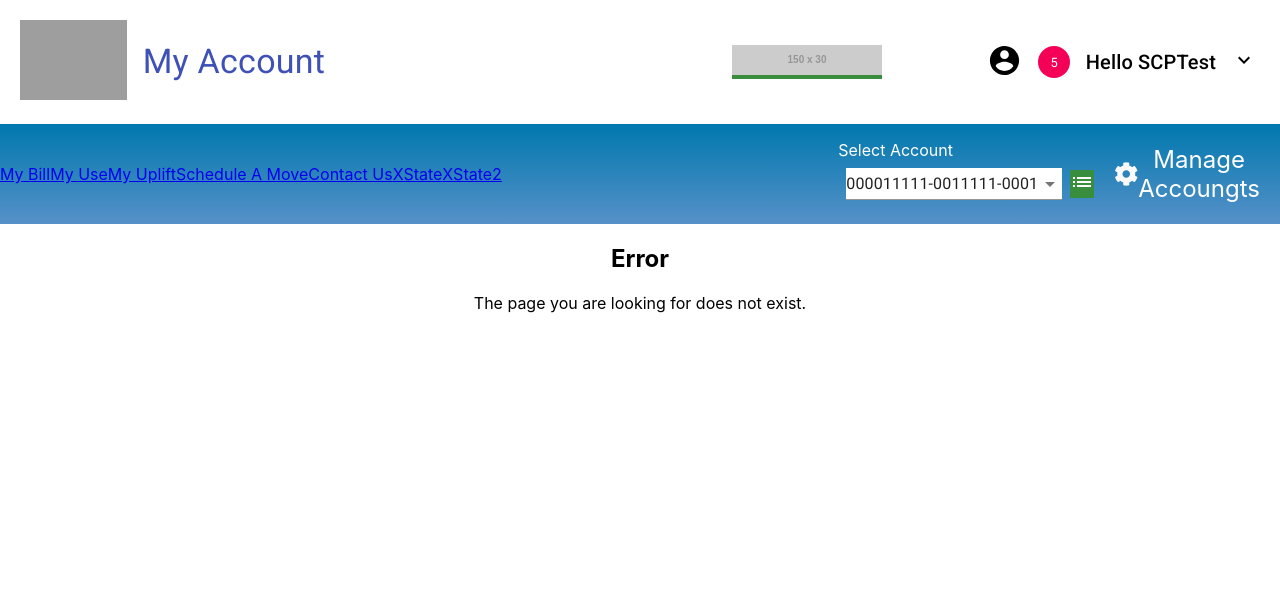
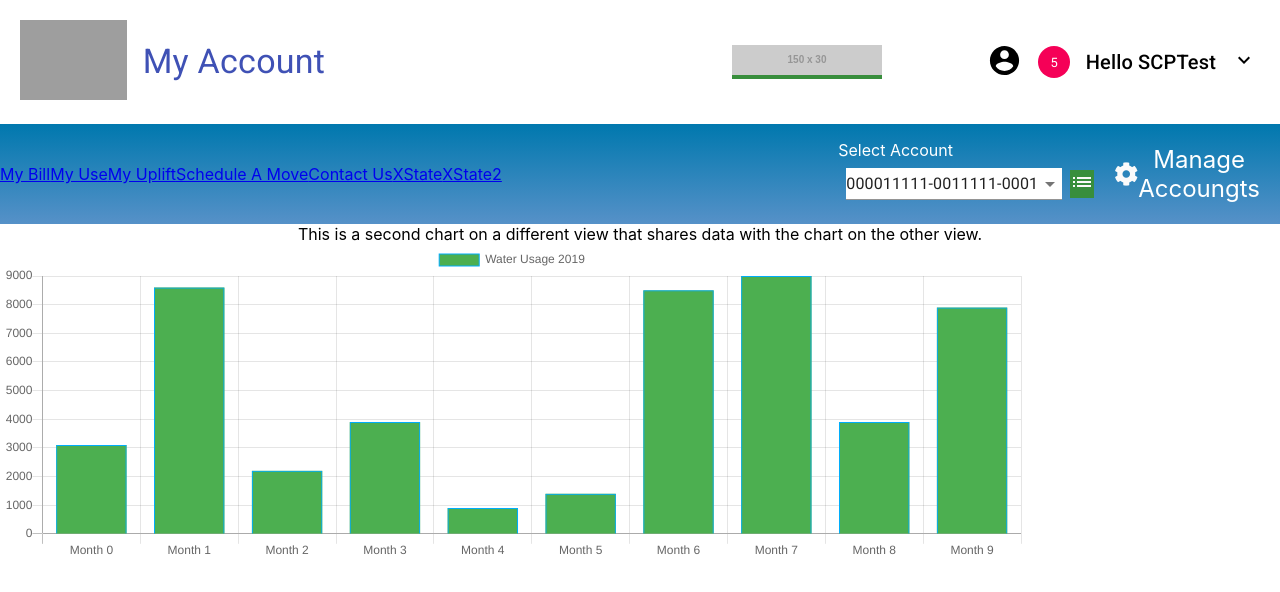
Before and after one commit to fidoogle/scp-xstate-react, a React (Create React App) app: page /xstate2 in a window 1280 px wide. Shown: the top 592 px of the page. Built offline with nearby package versions, Linux system fonts and the light colour scheme; grey boxes are pictures that could not be loaded.

Commit message:
pass dataMachine as prop, but wrong

```diff
--- a/src/App.js
+++ b/src/App.js
@@ -16,7 +16,7 @@ import XState from './views/xstate';
 import XState2 from './views/xstate2';
 
 function App() {
-  const [current, send] = useMachine(dataMachine, {devTools: true});
+  const [current, send] = useMachine(dataMachine);
 
   return (
     <div className="App">
@@ -27,8 +27,13 @@ function App() {
         <Route path="/my-uplift" component={MyUplift} />
         <Route path="/schedule-move" component={ScheduleMove} />
         <Route path="/contact-us" component={ContactUs} />
+
         <Route path="/xstate"
-          render={() => <XState service={current.context.service} />}/>
+          render={() => <XState dataMachine={dataMachine}/>} />
+
+        <Route path="/xstate2"
+          render={() => <XState2 dataMachine={dataMachine}/>} />
+
         <Route component={Error} />
       </Switch>
     </div>
--- a/src/views/xstate.js
+++ b/src/views/xstate.js
@@ -1,13 +1,14 @@
 import React from "react";
 import Button from '@material-ui/core/Button';
-// import { useMachine } from "@xstate/react";
+import { useMachine } from "@xstate/react";
 // import dataMachine from "../store/data-machine";
 import { useService } from "@xstate/react";
 import ChartContainer from '../components/chart-container'
 import SimpleList from '../components/simple-list'
 
 function View(props) {
-    const [current, send] = useService(props.service);
+    //const [current, send] = props; //useService(props.service);
+    const [current, send] = useMachine(props.dataMachine);
     const { data } = current.context;
 
     return (
--- a/src/views/xstate2.js
+++ b/src/views/xstate2.js
@@ -1,9 +1,11 @@
 import React from "react";
-import { useService } from "@xstate/react";
+//import { useService } from "@xstate/react";
+import { useMachine } from "@xstate/react";
 import ChartContainer from '../components/chart-container'
 
 function View(props) {
-    const [current] = useService(props.service);
+    //const [current] = useService(props.service);
+    const [current, send] = useMachine(props.dataMachine);
     const { data } = current.context;
 
     return (
```
